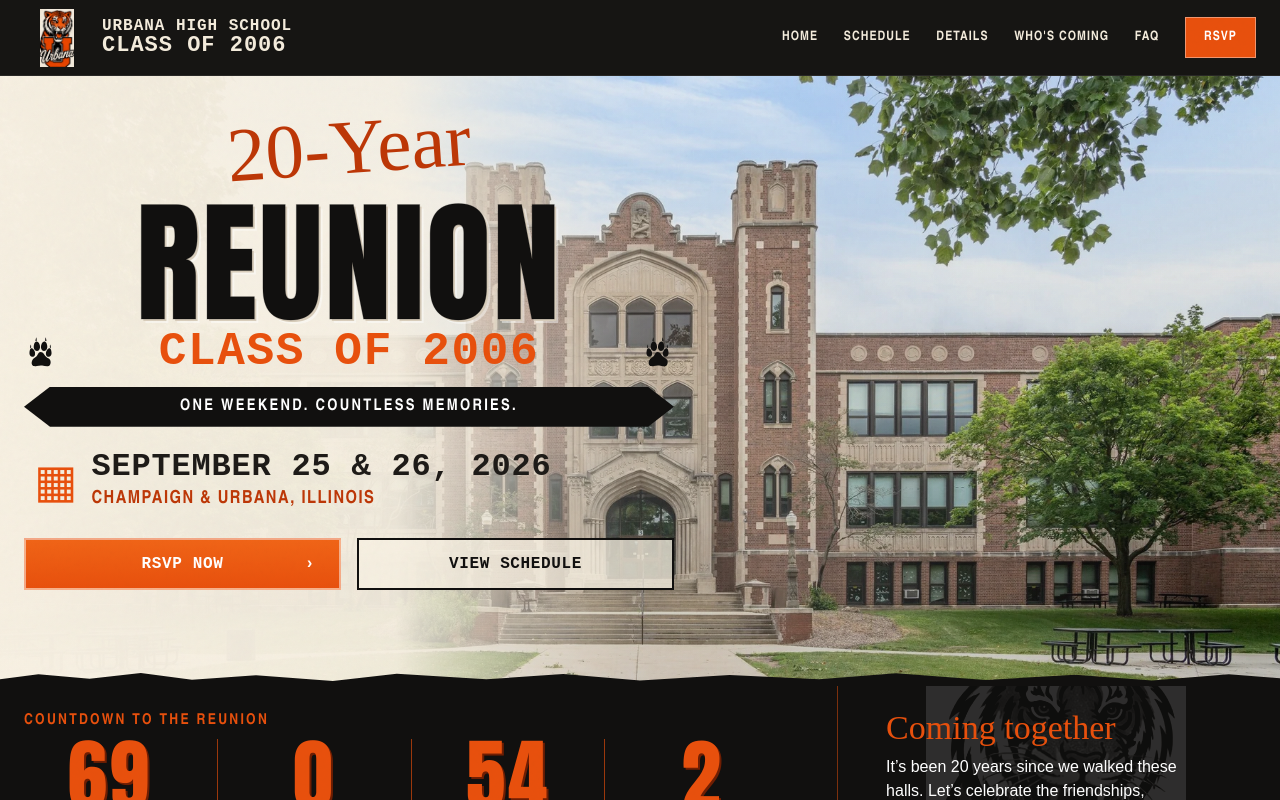
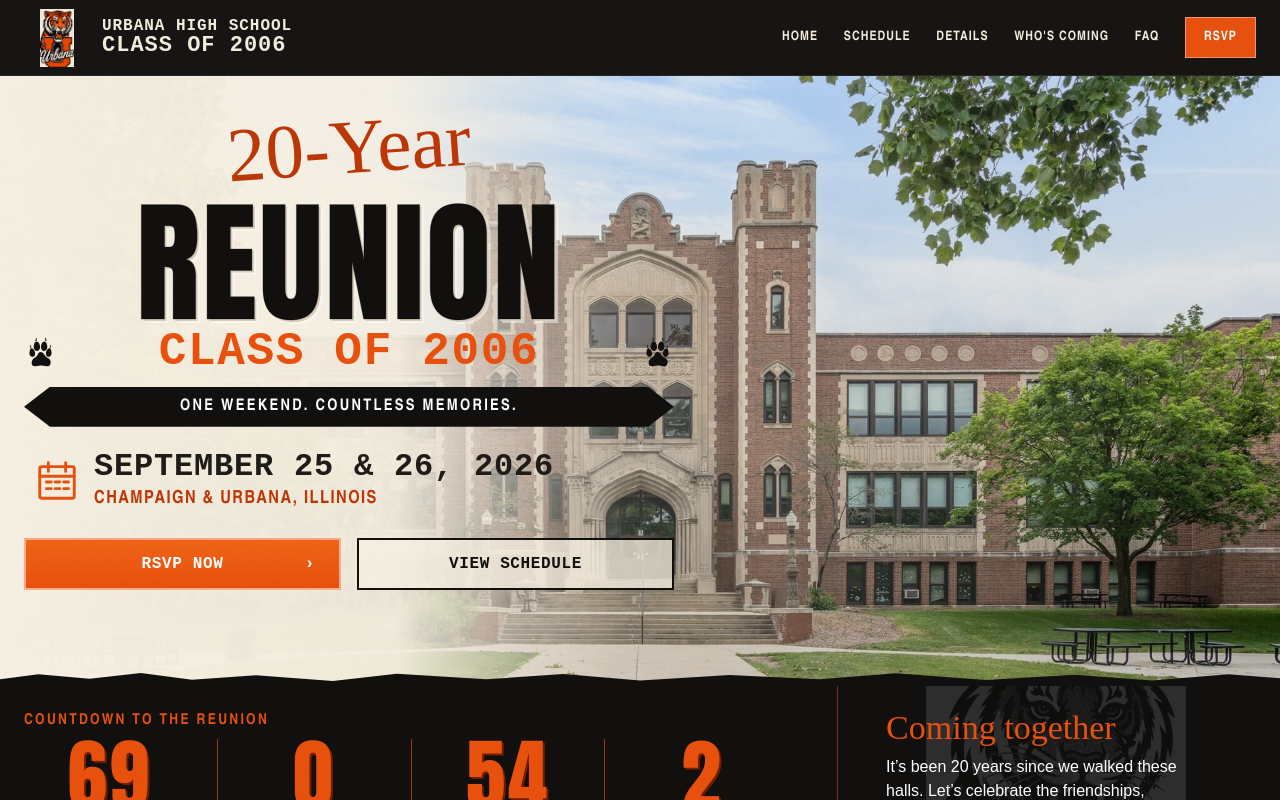
Before and after one commit to urbanahs2006-cmd/UHS-2006-HS-Reunion-, a Next.js app: page / in a window 1280 px wide. Shown: the top 800 px of the page. Built offline with nearby package versions, Linux system fonts and the light colour scheme.

Commit message:
Replace date grid with calendar icon

```diff
--- a/app/globals.css
+++ b/app/globals.css
@@ -82,7 +82,7 @@ body::before {
 .tiger-paw--cream { color: var(--cream); }
 .hero__tagline { display: inline-block; margin: 2px 0 22px; padding: 8px 34px; color: white; background: var(--black); text-transform: uppercase; font-family: var(--condensed); font-weight: 900; letter-spacing: .14em; clip-path: polygon(4% 0,96% 0,100% 50%,96% 100%,4% 100%,0 50%); }
 .hero__date { display: flex; align-items: center; gap: 14px; margin-top: 4px; }
-.calendar-icon { color: var(--orange); font-size: 46px; line-height: 1; }
+.calendar-icon { width: 46px; height: 46px; flex: 0 0 auto; color: var(--orange); fill: none; stroke: currentColor; stroke-width: 3; stroke-linecap: round; stroke-linejoin: round; }
 .hero__date div { display: grid; text-transform: uppercase; }
 .hero__date strong { font-family: var(--serif); font-size: clamp(25px, 2.5vw, 38px); line-height: 1.15; letter-spacing: .025em; }
 .hero__date span:not(.calendar-icon) { color: var(--orange-dark); font-family: var(--condensed); font-size: 18px; font-weight: 900; letter-spacing: .08em; }
@@ -319,7 +319,7 @@ body::before {
   .hero h2 .tiger-paw { width: .58em; height: .58em; }
   .hero__tagline { padding-inline: 22px; }
   .hero__date { gap: 8px; }
-  .calendar-icon { font-size: 36px; }
+  .calendar-icon { width: 36px; height: 36px; }
   .hero__actions { display: grid; grid-template-columns: 1fr; }
   .button { width: 100%; }
   .countdown__unit { padding-inline: 5px; }
--- a/app/page.js
+++ b/app/page.js
@@ -36,7 +36,11 @@ export default function HomePage() {
           <h2><span className="tiger-paw" aria-hidden="true" />Class of 2006<span className="tiger-paw" aria-hidden="true" /></h2>
           <p className="hero__tagline">One weekend. Countless memories.</p>
           <div className="hero__date">
-            <span className="calendar-icon" aria-hidden="true">▦</span>
+            <svg className="calendar-icon" viewBox="0 0 48 48" aria-hidden="true">
+              <rect x="6" y="9" width="36" height="33" rx="2" />
+              <path d="M15 5v9M33 5v9M6 19h36" />
+              <path d="M13 25h5M22 25h5M31 25h5M13 32h5M22 32h5M31 32h5" />
+            </svg>
             <div>
               <strong>{siteConfig.dateLabel}</strong>
               <span>{siteConfig.locationLabel}</span>
```
